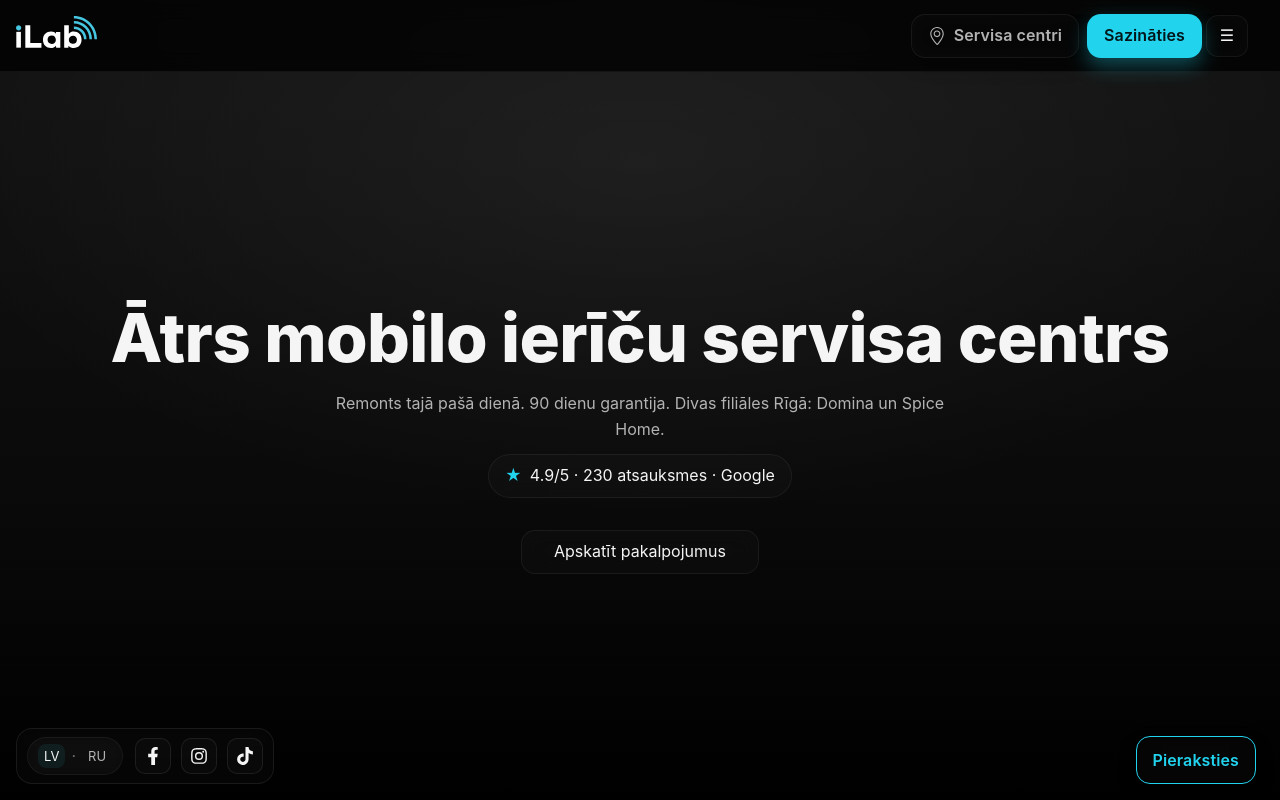
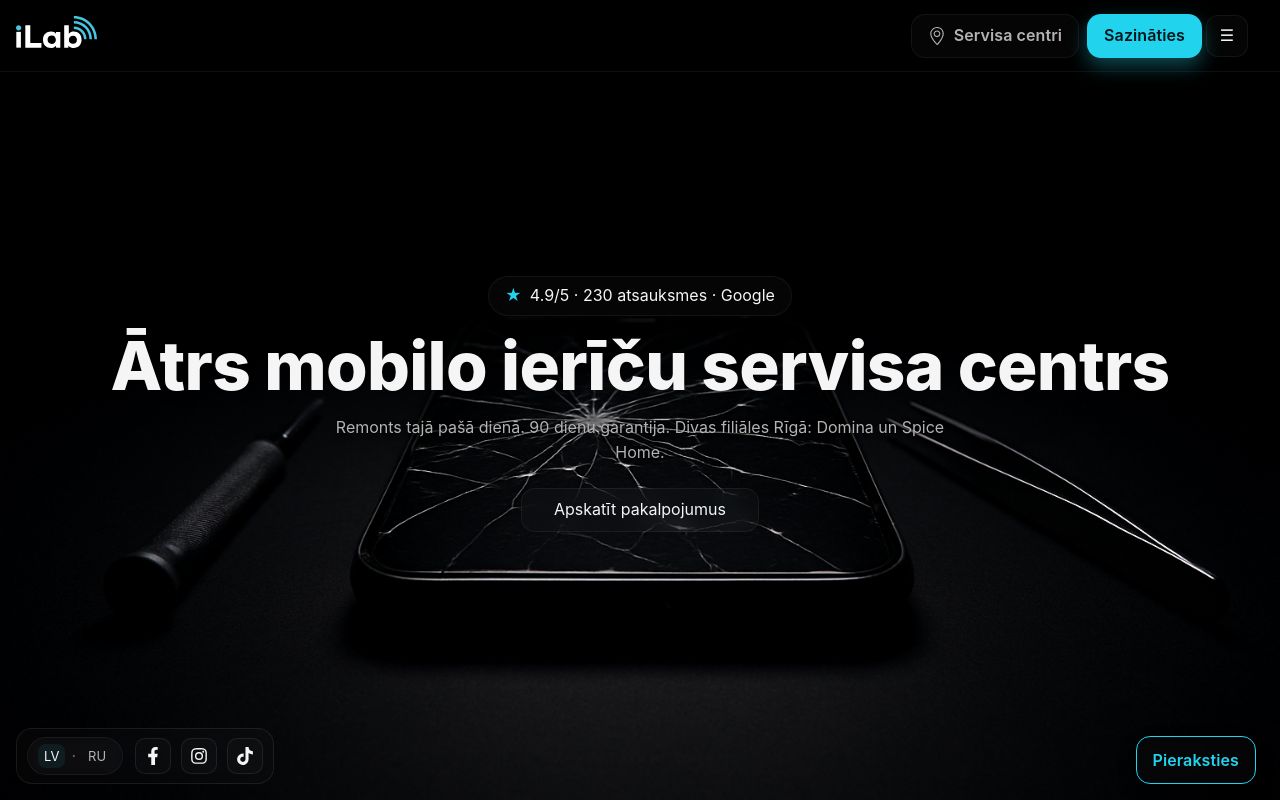
Before and after one commit to iLab-lv/iLab, a Next.js app: page / in a window 1280 px wide. Shown: the top 800 px of the page. Built offline with nearby package versions, Linux system fonts and the light colour scheme.

Commit message:
Hero: photo version (initial WIP from visuals)

```diff
--- a/app/(site)/screens/HomeScreen.jsx
+++ b/app/(site)/screens/HomeScreen.jsx
@@ -7,7 +7,7 @@ import Devices from '@sections/home-devices/Devices';
 import Why from '@sections/why/Why';
 import Locations from '@sections/locations/Locations';
 import Reviews from '@sections/reviews/Reviews';
-import Faq from '@sections/faq/Faq';           // ← use shared FAQ
+import Faq from '@sections/faq/Faq';
 import ConvertBand from '@sections/convert-band/ConvertBand';
 
 const HOME_FAQ_ITEMS = [
@@ -45,6 +45,17 @@ export default function HomeScreen() {
         cta={{ label: 'Apskatīt pakalpojumus', href: '#services' }}
         align="center"
         background="gradient"
+        imageSrc="/images/hero.png"
+
+        /* === Desktop framing & text lift === */
+        posDesktop="50% 20%"  // keep desktop focal point
+        offsetDesktop={-8}    // lift text on desktop (-8vh)
+
+        /* === Mobile layout controls (inline image mode) === */
+        imageInlineMobile     // use inline image on mobile (BG off on mobile)
+        offsetMobile={12}     // move text DOWN on mobile (+12vh)
+        imageLiftMobile={124}  // visually lift image UP from bottom (px or 'vh'); doesn't change hero height
+        // imageMaxWidthMobile={1100} // optional: cap inline image width on mobile
       />
 
       <div id="services" />
@@ -57,7 +68,6 @@ export default function HomeScreen() {
       <div id="reviews" />
       <Reviews />
 
-      {/* Shared FAQ section */}
       <Faq
         id="home-faq"
         title="Biežāk uzdotie jautājumi"
--- a/app/(site)/sections/hero/Hero.jsx
+++ b/app/(site)/sections/hero/Hero.jsx
@@ -1,57 +1,98 @@
-// app/(site)/sections/home/Hero.jsx
 import s from './Hero.module.scss';
 
 export default function Hero({
   id = 'hero',
   title,
   subtitle,
-  rating,   // { value, count, sourceLabel, href, ariaLabel? }
-  cta,      // { label, href }
+  rating,
+  cta,
   align = 'center',
   background = 'gradient',
+
+  // Desktop / tablet background image
+  imageSrc = '/images/hero.png',
+  posDesktop,                 // e.g. '50% 20%' (desktop BG framing)
+  offsetDesktop,              // number (vh) or string ('-6vh')
+
+  // Mobile text offset (vh or 'px')
+  offsetMobile,
+
+  // MOBILE INLINE IMAGE (since BG is off in mobileInline mode)
+  imageInlineMobile = true,   // keep mobile inline mode
+  imageLiftMobile = 0,        // lift image UP from bottom (px or 'vh'), does NOT grow hero
+  imageMaxWidthMobile = 1100, // px cap for inline image on mobile
 }) {
   const sectionClass = [
     s.hero,
     align === 'start' ? s.alignStart : s.alignCenter,
     background === 'gradient' ? s.bgGradient : null,
+    imageInlineMobile ? s.mobileInline : null,
   ].filter(Boolean).join(' ');
+
+  const styleVars = {
+    '--hero-image': `url('${imageSrc}')`,
+
+    ...(posDesktop && {
+      '--hero-pos-x-d': posDesktop.split(' ')[0],
+      '--hero-pos-y-d': posDesktop.split(' ')[1] || '50%',
+    }),
+
+    ...(offsetDesktop != null && {
+      '--hero-offset-d':
+        typeof offsetDesktop === 'number' ? `${offsetDesktop}vh` : String(offsetDesktop),
+    }),
+    ...(offsetMobile != null && {
+      '--hero-offset-m':
+        typeof offsetMobile === 'number' ? `${offsetMobile}vh` : String(offsetMobile),
+    }),
+
+    // mobile inline image tuning
+    ...(imageLiftMobile != null && {
+      '--hero-media-lift-m':
+        typeof imageLiftMobile === 'number' ? `${imageLiftMobile}px` : String(imageLiftMobile),
+    }),
+    ...(imageMaxWidthMobile && {
+      '--hero-media-maxw-m':
+        typeof imageMaxWidthMobile === 'number'
+          ? `${imageMaxWidthMobile}px`
+          : String(imageMaxWidthMobile),
+    }),
+  };
 
   const ratingAria =
     rating?.ariaLabel ??
-    (rating
-      ? `${rating.sourceLabel} vērtējums ${rating.value} no 5, ${rating.count} atsauksmes`
-      : undefined);
+    (rating ? `${rating.sourceLabel} vērtējums ${rating.value} no 5, ${rating.count} atsauksmes` : undefined);
 
   return (
-    <section id={id} className={sectionClass} aria-labelledby={`${id}-title`}>
+    <section id={id} className={sectionClass} aria-labelledby={`${id}-title`} style={styleVars}>
       <div className={s.container}>
-        {title ? (
-          <h1 id={`${id}-title`} className={s.heading}>
-            {title}
-          </h1>
-        ) : null}
-
-        {subtitle ? <p className={s.sub}>{subtitle}</p> : null}
-
-        {rating ? (
+        {rating && (
           <div className={s.rating}>
             <a href={rating.href} className={s.ratingBadge} aria-label={ratingAria}>
-              <span className={s.star} aria-hidden="true">★</span>
+              <span className={s.star} aria-hidden>★</span>
               <span className={s.ratingText}>
                 {rating.value}/5 · {rating.count} atsauksmes · {rating.sourceLabel}
               </span>
             </a>
           </div>
-        ) : null}
+        )}
 
-        {cta ? (
+        {title && <h1 id={`${id}-title`} className={s.heading}>{title}</h1>}
+        {subtitle && <p className={s.sub}>{subtitle}</p>}
+
+        {cta && (
           <div className={s.ctaRow}>
-            <a href={cta.href} className={s.linkButton} aria-label={cta.label}>
-              {cta.label}
-            </a>
+            <a href={cta.href} className={s.linkButton} aria-label={cta.label}>{cta.label}</a>
           </div>
-        ) : null}
+        )}
       </div>
+
+      {/* Inline image shows on mobile only; anchored to bottom then lifted up by imageLiftMobile */}
+      {imageInlineMobile && (
+        <div className={s.mediaWrap}>
+          <img src={imageSrc} alt="" className={s.media} />
+        </div>
+      )}
     </section>
   );
 }
--- a/app/(site)/sections/hero/Hero.module.scss
+++ b/app/(site)/sections/hero/Hero.module.scss
@@ -1,82 +1,148 @@
-/* sections/home/Hero.module.scss */
-@use '@/styles/_tokens.scss' as *;
+@use '@/styles/_tokens.scss' as t;
 @use '@/styles/_layout.scss' as layout;
 
-/* ---------- Glass helper ---------- */
+/* glass helper for badges/buttons */
 @mixin glass-weak {
-  background: $glass-bg-weak;
-  border: $border-thin solid $glass-border;
-  backdrop-filter: blur($glass-blur) saturate($glass-saturate);
-  -webkit-backdrop-filter: blur($glass-blur) saturate($glass-saturate);
+  background: t.$glass-bg-weak;
+  border: t.$border-thin solid t.$glass-border;
+  backdrop-filter: blur(t.$glass-blur) saturate(t.$glass-saturate);
+  -webkit-backdrop-filter: blur(t.$glass-blur) saturate(t.$glass-saturate);
 }
 
-/* ---------- Base ---------- */
+/* ===== Hero base ===== */
 .hero {
+  /* defaults (override via style={} on the section) */
+  --hero-image: url('/images/hero.png');
+  --hero-pos-x-d: 50%;
+  --hero-pos-y-d: 20%;
+  --hero-offset-d: -6vh;
+  --hero-offset-m: -2vh;
+
+  /* mobile inline image defaults */
+  --hero-media-lift-m: 0px;       /* ↑ translate image UP from bottom, does NOT change hero height */
+  --hero-media-maxw-m: 1100px;    /* inline image max-width on mobile */
+
+  /* resolved */
+  --hero-pos-x: var(--hero-pos-x-d);
+  --hero-pos-y: var(--hero-pos-y-d);
+  --hero-offset: var(--hero-offset-d);
+
   position: relative;
   min-height: 100svh;
   display: grid;
   align-content: center;
-  padding-top: $header-desktop-height;
+  gap: t.$space-md;
+  padding-top: t.$header-desktop-height;
 
-  @media (max-width: $bp-md) { padding-top: $header-mobile-height; }
+  color: t.$color-text;
+  background-color: t.$color-background;
 }
 
-.bgGradient {
-  background:
-    radial-gradient(1200px 600px at 50% 20%, rgba(255,255,255,0.06), transparent 60%),
-    linear-gradient(180deg, $color-surface-2 0%, $color-surface-1 60%, $color-background 100%);
+@media (max-width: t.$bp-md) {
+  .hero {
+    padding-top: calc(#{t.$header-mobile-height} + env(safe-area-inset-top));
+    align-content: stretch;
+    --hero-offset: var(--hero-offset-m);
+  }
 }
 
+/* desktop/tablet background (cover) */
+.bgGradient {
+  background-image: var(--hero-image);
+  background-size: cover;
+  background-position: var(--hero-pos-x) var(--hero-pos-y);
+  background-repeat: no-repeat;
+  background-color: t.$color-background;
+}
+
+/* alignment helpers */
 .alignCenter .container { text-align: center; }
 .alignStart  .container { text-align: left; }
 
-.container { @include layout.container; }
+/* text container — physical vertical move */
+.container {
+  @include layout.container;
+  position: relative;
+  z-index: 1;
+  margin-top: var(--hero-offset); /* negative lifts, positive pushes down */
+}
 
+/* ===== Mobile inline image mode ===== */
+/* off by default */
+.mediaWrap { display: none; }
+
+@media (max-width: t.$bp-md) {
+  /* When .mobileInline is present:
+     - disable background image on mobile
+     - show inline image anchored to the bottom, then lift up via translateY */
+  .mobileInline.bgGradient { background-image: none; }
+
+  .mobileInline .mediaWrap {
+    @include layout.container;
+    display: flex;
+    justify-content: center;
+    align-items: flex-end;
+
+    /* anchor block to bottom of hero without increasing overall height */
+    margin-top: auto;
+
+    /* lift image up from bottom WITHOUT changing layout height */
+    transform: translateY(calc(-1 * var(--hero-media-lift-m)));
+  }
+
+  .mobileInline .media {
+    display: block;
+    width: 100%;
+    max-width: var(--hero-media-maxw-m);
+    height: auto;
+  }
+}
+
+/* ===== Type & UI ===== */
 .heading {
-  font-size: $font-size-h3;
-  line-height: $line-height-heading;
-  font-weight: $font-weight-extrabold;
+  font-size: t.$font-size-h3;
+  line-height: t.$line-height-heading;
+  font-weight: t.$font-weight-extrabold;
   letter-spacing: -0.01em;
-  margin: 0 0 12px;
+  margin: 0 0 8px;
 
-  @media (min-width: $bp-lg) { font-size: $font-size-h2; }
+  @media (min-width: t.$bp-lg) { font-size: t.$font-size-h2; }
 }
 
 .sub {
-  color: $color-text-2;
+  color: t.$color-text-2;
   max-width: 62ch;
-  margin: 0 auto 12px;
-
-  /* align-left variant: override auto-centering */
+  margin: 0 auto 10px;
+  text-shadow: 0 1px 1px rgba(0,0,0,.55), 0 2px 6px rgba(0,0,0,.35);
   .alignStart & { margin-left: 0; margin-right: 0; }
 }
 
-/* Rating micro-badge */
-.rating { margin: 0 0 20px; }
+.rating { margin: 0 0 10px; }
 
 .ratingBadge {
   @include glass-weak;
-  display: inline-flex; align-items: center; gap: $space-sm;
-  border-radius: $radius-pill; padding: 8px $space-md;
-  color: $color-text; text-decoration: none;
-  transition: background-color $dur-base $ease-std, border-color $dur-base $ease-std;
-
-  &:hover { background: $accent-tint-weak; border-color: $glass-border-2; }
+  display: inline-flex; align-items: center; gap: t.$space-sm;
+  border-radius: t.$radius-pill; padding: 6px t.$space-md;
+  color: t.$color-text; text-decoration: none; font-size: t.$font-size-p;
+  transition: background-color t.$dur-base t.$ease-std, border-color t.$dur-base t.$ease-std;
+  &:hover { background: t.$accent-tint-weak; border-color: t.$glass-border-2; }
 }
 
-.star { color: $color-accent; font-weight: $font-weight-bold; }
-.ratingText { color: $color-text; }
+.star { color: t.$color-accent; font-weight: t.$font-weight-bold; }
+.ratingText { color: t.$color-text; }
 
-/* Anchor-styled hero button */
 .linkButton {
   @include glass-weak;
-  border-radius: $radius-lg;
-  padding: 0 $space-xl; height: $btn-h-md;
+  border-radius: t.$radius-lg;
+  padding: 0 t.$space-xl; height: t.$btn-h-md;
   display: inline-flex; align-items: center; justify-content: center;
-  text-decoration: none; color: $color-text;
-  transition: transform $dur-base $ease-emph, border-color $dur-base $ease-std;
-
-  &:hover { border-color: $glass-border-2; transform: translateY(-1px); }
+  text-decoration: none; color: t.$color-text;
+  transition: transform t.$dur-base t.$ease-emph, border-color t.$dur-base t.$ease-std;
+  &:hover { border-color: t.$glass-border-2; transform: translateY(-1px); }
 }
 
-.ctaRow { margin-top: 12px; display: inline-flex; }
+.ctaRow { margin-top: 12px; display: inline-flex; gap: t.$space-sm; }
+
+@media (prefers-reduced-motion: reduce) {
+  .linkButton, .ratingBadge { transition: none; }
+}
```
